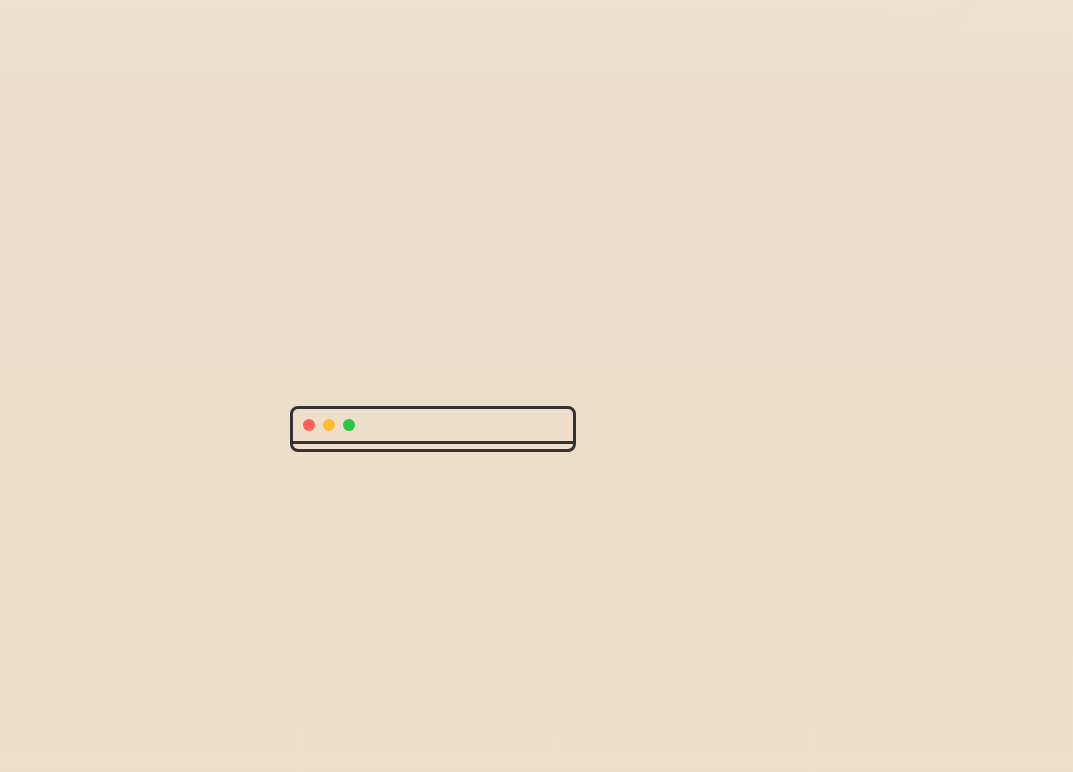
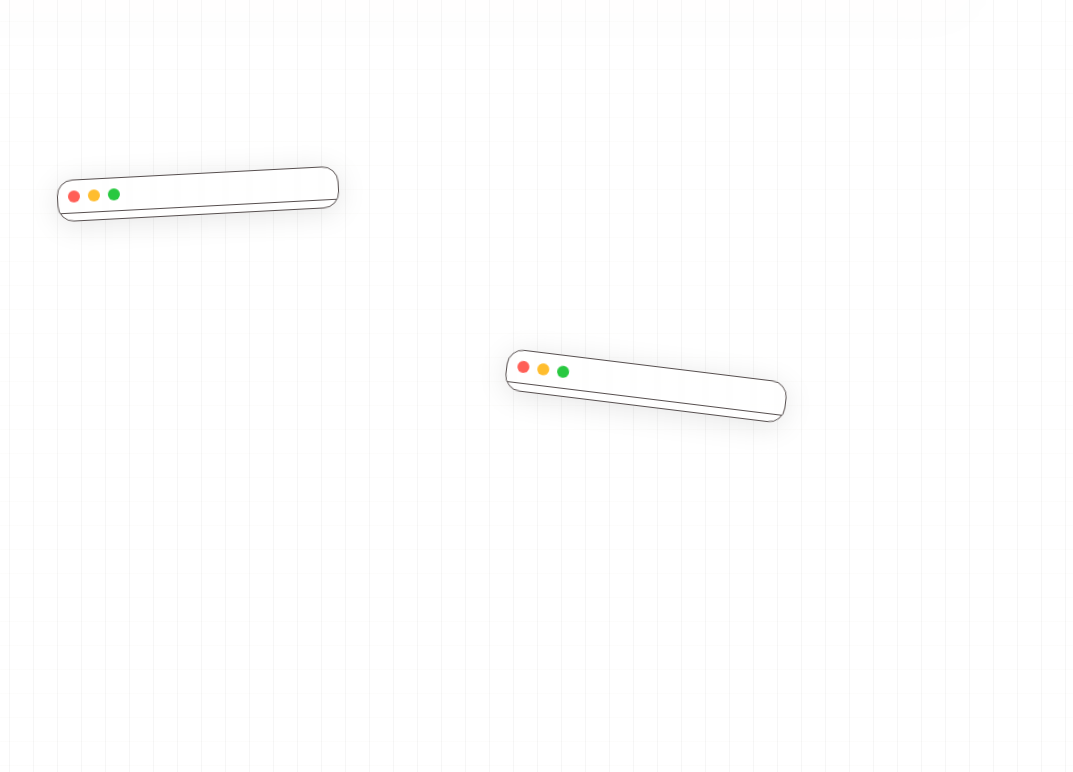
Before and after one commit to PathMan21/portfolio-dev, a React (Create React App) app: page / in a window 1280 px wide. Shown: the part 699-1471 px from the top of the page, without its empty margins (207-1280 px from the left). Built offline with nearby package versions, Linux system fonts and the light colour scheme.

Commit message:
experience - ajout

```diff
--- a/src/App.css
+++ b/src/App.css
@@ -36,6 +36,13 @@ body {
         #ecdecb,
         #feffe4
     );
+      position: absolute;
+    inset: 0;
+    height: 100%;
+    width: 100%;
+    background-image: linear-gradient(to right, #80808012 1px, transparent 1px),
+      linear-gradient(to bottom, #e0d9d112 1px, transparent 1px);
+    background-size: 24px 24px;
 }
 
 
--- a/src/pages/Experience/Experience.css
+++ b/src/pages/Experience/Experience.css
@@ -1,13 +1,13 @@
-.background-experience{
-    min-height:80vh;
-    display:flex;
-    justify-content:center;
-    align-items:center;
+.background-experience {
+    min-height: 80vh;
+    position: relative;
+    overflow: hidden;
 }
 
-.container-exp{
-    display:flex;
-    gap:40px;
+.container-exp {
+    position: relative;
+    width: 100%;
+    height: 80vh;
 }
 
 .card {
@@ -17,11 +17,17 @@
     overflow: hidden;
     color: #00ff88;
     font-family: "Fira Code", monospace;
+    background: rgba(255, 255, 255, 0.03);
+    border-radius: 16px;
+    box-shadow: 0 4px 30px rgba(0, 0, 0, 0.1);
+    backdrop-filter: blur(2.4px);
+    -webkit-backdrop-filter: blur(2.4px);
+    border: 1px solid rgb(86, 78, 78);
 }
 
 .terminal-bar {
     height: 32px;
-    border-bottom: #333 solid;
+    border-bottom: 1px solid rgb(86, 78, 78);
     display: flex;
     align-items: center;
     padding: 0 10px;
@@ -34,9 +40,17 @@
     border-radius: 50%;
 }
 
-.red { background: #ff5f57; }
-.yellow { background: #ffbd2e; }
-.green { background: #28c840; }
+.red {
+    background: #ff5f57;
+}
+
+.yellow {
+    background: #ffbd2e;
+}
+
+.green {
+    background: #28c840;
+}
 
 .terminal-content {
     padding: 15px;
--- a/src/pages/Experience/Experience.tsx
+++ b/src/pages/Experience/Experience.tsx
@@ -11,16 +11,33 @@ const Experience = () => {
             image: "",
             lien: "lien"
         },
+        {
+            id: "exp-1",
+            content: "lorem ipsum",
+            image: "",
+            lien: "lien"
+        },
 
     ]
+    const positions = [
+
+    { top: "10%", left: "20%", rotate: "-3deg" },
+    { top: "40%", left: "55%", rotate: "7deg" },
+    { top: "70%", left: "10%", rotate: "-8deg" },
+    { top: "65%", left: "55%", rotate: "2deg" },
+];
     return (
         <div className="background-experience">
             <div id="experience" className="container-exp">
                 {
 
-                    ArrayExp.map(element => {
+                    ArrayExp.map((element, i) => {
                         return (
                         <motion.div
+                        style={{
+                                position: "absolute",
+                                ...positions[i],
+                            }}
                             className="card"
                             initial={{ width: 280, height: 40 }}
                             whileHover={{
```
